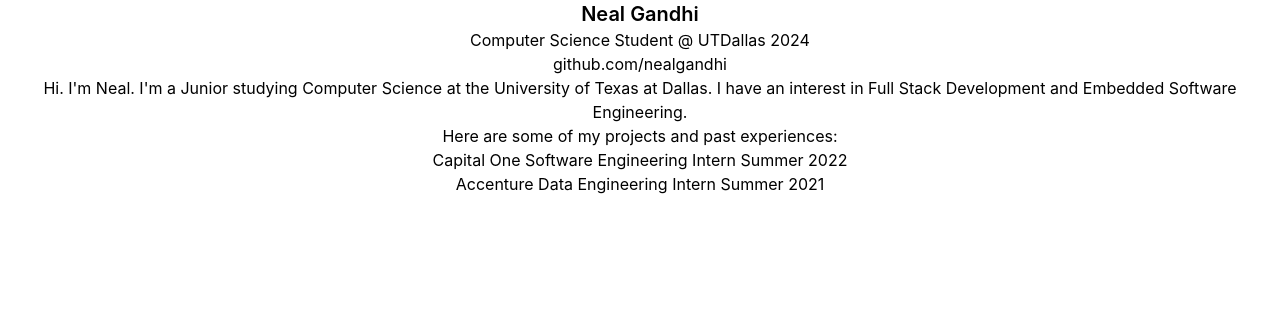
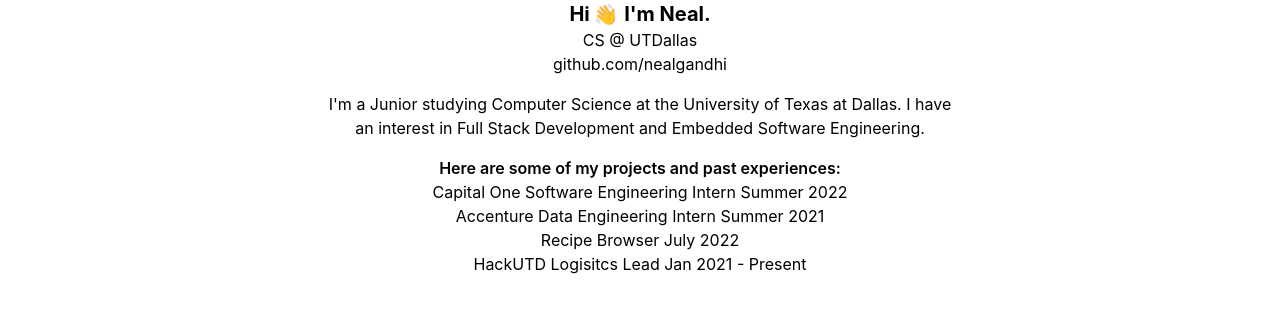
Before and after one commit to nealgandhi/nealgandhi.github.io, a React (Create React App) app: page / in a window 1280 px wide. Shown: the top 312 px of the page. Built offline with nearby package versions, Linux system fonts and the light colour scheme.

Commit message:
Waving Hand + formatting

```diff
--- a/src/App.css
+++ b/src/App.css
@@ -36,3 +36,38 @@
     transform: rotate(360deg);
   }
 }
+
+.wave {
+  animation-name: wave-animation; /* Refers to the name of your @keyframes element below */
+  animation-duration: 2.5s; /* Change to speed up or slow down */
+  animation-iteration-count: infinite; /* Never stop waving :) */
+  transform-origin: 70% 70%; /* Pivot around the bottom-left palm */
+  display: inline-block;
+}
+
+@keyframes wave-animation {
+  0% {
+    transform: rotate(0deg);
+  }
+  10% {
+    transform: rotate(14deg);
+  } /* The following five values can be played with to make the waving more or less extreme */
+  20% {
+    transform: rotate(-8deg);
+  }
+  30% {
+    transform: rotate(14deg);
+  }
+  40% {
+    transform: rotate(-4deg);
+  }
+  50% {
+    transform: rotate(10deg);
+  }
+  60% {
+    transform: rotate(0deg);
+  } /* Reset for the last half to pause */
+  100% {
+    transform: rotate(0deg);
+  }
+}
--- a/src/App.js
+++ b/src/App.js
@@ -4,23 +4,30 @@
 
 function App() {
   return (
-    <div className="App">
-      <div>
-        <h1 className="font-semibold text-xl">Neal Gandhi</h1>
-        <h1> Computer Science Student @ UTDallas 2024</h1>
+    <div className="App subpixel-antialiased">
+      <h1 className="text-xl font-bold">
+        Hi <span class="wave">👋 </span> I'm Neal.
+      </h1>
+      <div className="flex flex-col justify-center">
+        <h1> CS @ UTDallas</h1>
         <a href="https://github.com/nealgandhi/">github.com/nealgandhi</a>
-        <p>
-          Hi. I'm Neal. I'm a Junior studying Computer Science at the University
-          of Texas at Dallas. I have an interest in Full Stack Development and
-          Embedded Software Engineering.
+        <p className="px-[25vw] py-4">
+          I'm a Junior studying Computer Science at the University of Texas at
+          Dallas. I have an interest in Full Stack Development and Embedded
+          Software Engineering.
         </p>
         {/* insert waving emoji after hi -- figure that out */}
       </div>
       <div>
-        <h1>Here are some of my projects and past experiences:</h1>
+        <h1 className="font-semibold text-l">
+          Here are some of my projects and past experiences:
+        </h1>
         <ul>
           <li>Capital One Software Engineering Intern Summer 2022</li>
           <li>Accenture Data Engineering Intern Summer 2021</li>
+          <li>Recipe Browser July 2022</li>
+          <li>HackUTD Logisitcs Lead Jan 2021 - Present</li>
+          {/* each will lead to a sub section/expand into more information - or have a resume type blurb */}
         </ul>
       </div>
     </div>
```
